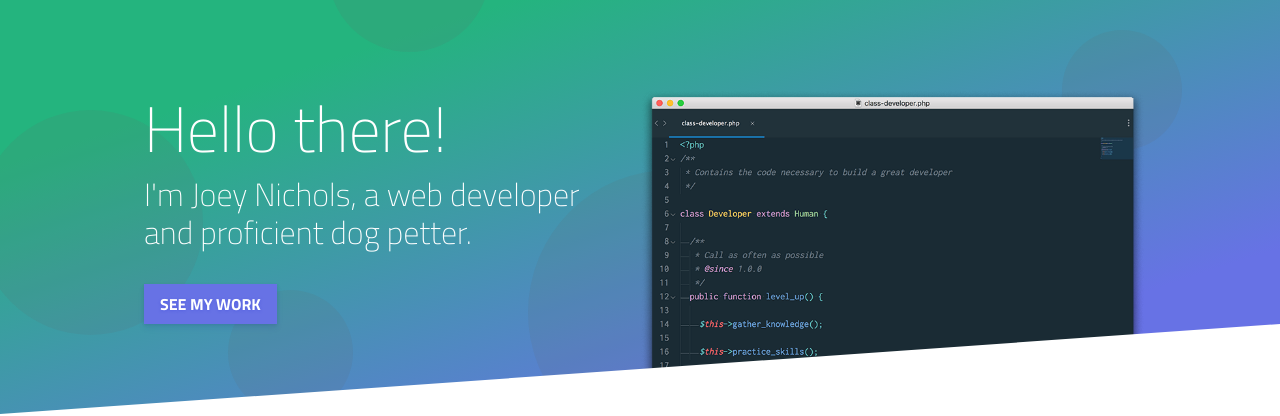
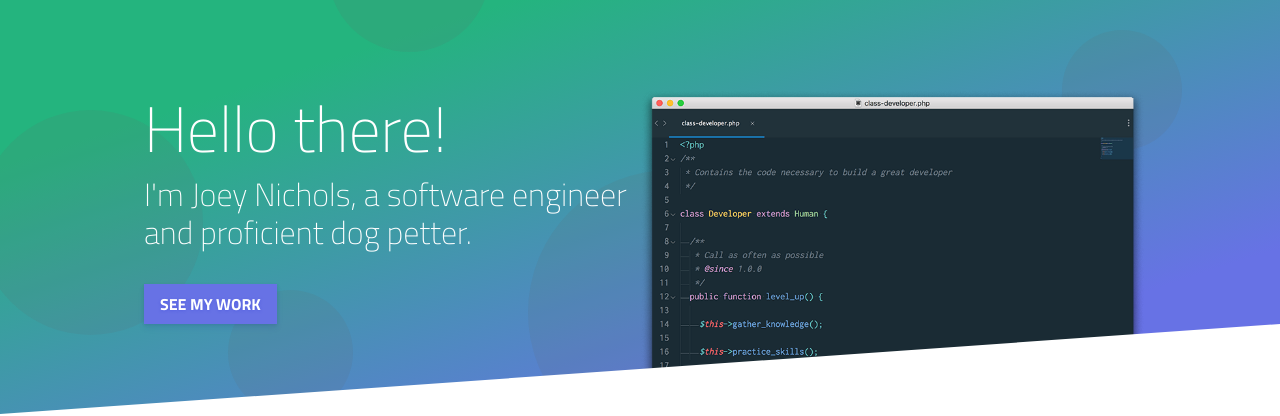
Before and after one commit to joeyquarters/joeyquarters.github.io, a Jekyll site: the page built from index.md, in a window 1280 px wide. Shown: the top 416 px of the page. Built offline with Jekyll 4.4.1, drawn with Linux system fonts in a browser that asks for light colours.

Commit message:
Copy change

```diff
--- a/_layouts/home.html
+++ b/_layouts/home.html
@@ -19,7 +19,7 @@ layout: default
 				<div class="col-xs-12 col-sm-12 col-md-6">
 
 					<h1 class="hero__title">Hello there!</h1>
-					<h2 class="hero__subtitle wow fadeInUp" data-wow-delay="0.5s">I'm Joey Nichols, a web developer<span id="secondAdj"> and proud eukaryotic organism</span>.</h2>
+					<h2 class="hero__subtitle wow fadeInUp" data-wow-delay="0.5s">I'm Joey Nichols, a software engineer<span id="secondAdj"> and proud eukaryotic organism</span>.</h2>
 					<a class="btn btn-primary" href="#work" data-scroll>
 						See my work
 					</a>
```
